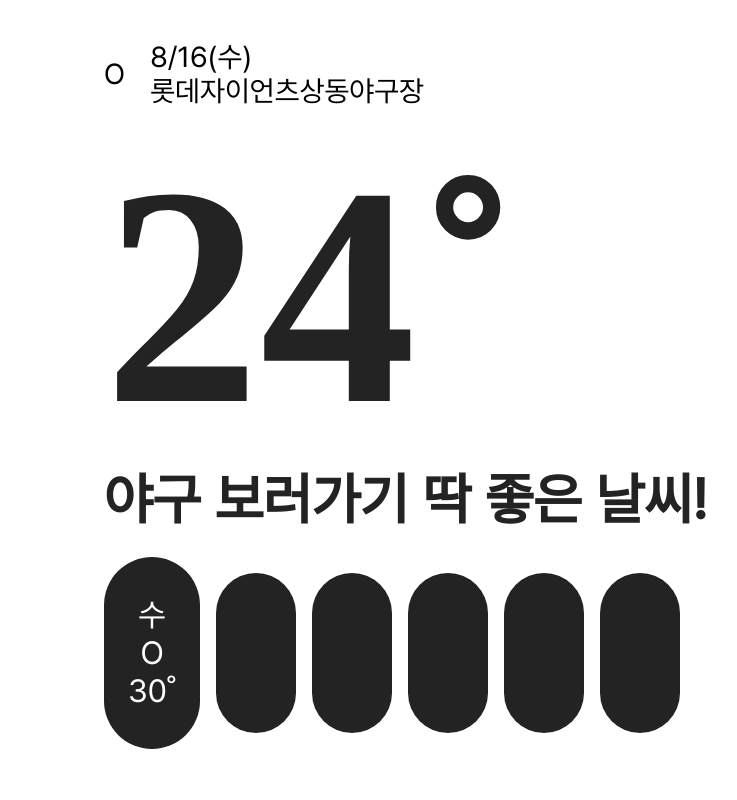
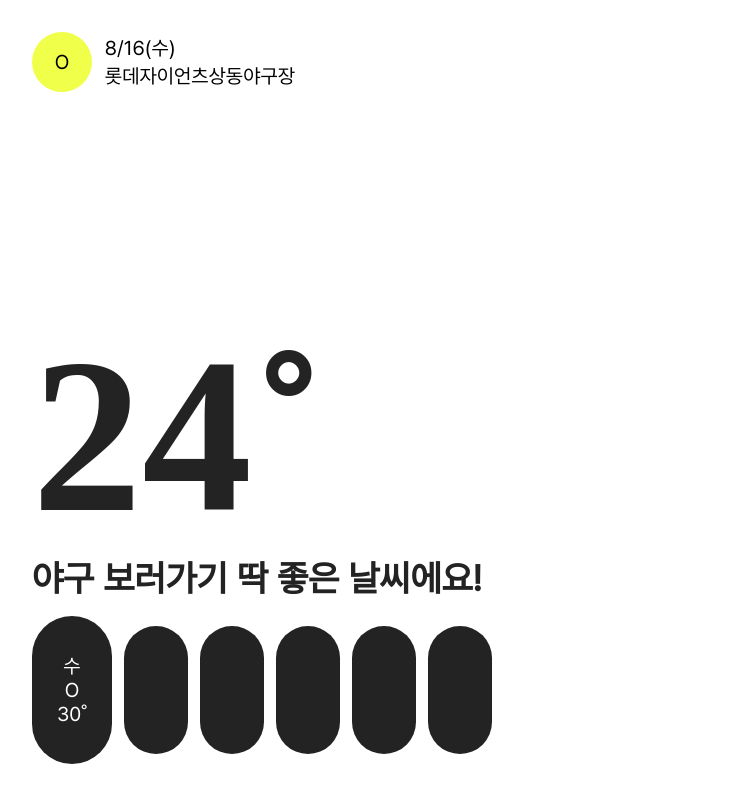
Before and after one commit to jejejekim/BaseballWeather, a plain HTML site: page index.html in a window 1280 px wide. Shown: the whole page, without its empty margins (16-753 px from the left). Drawn offline with Linux system fonts and the light colour scheme; files whose address does not match are found by name; a web font is replaced by a local one.

Commit message:
Feat : rem 기준 단위 수정(32px->16px)

```diff
--- a/index.html
+++ b/index.html
@@ -13,7 +13,8 @@
         <title>BaseBallWeather</title>
     </head>
     <body>
-        <section class="playground"></section>
+        <div class="playground">
+            <section class="background"></section>
             <section class="title">
                 <div class="icon">O</div>
                 <div class="timeLocation">
@@ -23,7 +24,7 @@
             </section>
             <section class="contents">
                 <h1 class="tempreture">24˚</h1>
-            <h2 class="summary">야구 보러가기 딱 좋은 날씨!</h2>
+                <h2 class="summary">야구 보러가기 딱 좋은 날씨에요!</h2>
                 <div class="weeklyWeather">
                     <div class="dailyWeather">
                         <p>수</p>
@@ -37,5 +38,6 @@
                     <div class="dailyWeather"></div>
                 </div>
             </section>
+        </div>
     </body>
 </html>
--- a/style/style.scss
+++ b/style/style.scss
@@ -1,11 +1,13 @@
 // font-family: 'Jockey One', sans-serif;
-$marg: 1.25rem;
+$marg: 3rem;
+$marg2: 2.25rem;
 
 @font-face {
     font-family: "Jockey One";
     src: url();
 }
 
+//프리텐다드 medium 추가
 @font-face {
     font-family: "Pretendard-Regular";
     src: url("../font/Pretendard-Regular.woff2") format("woff2");
@@ -24,7 +26,8 @@ $marg: 1.25rem;
 }
 
 html {
-    font-size: 32px;
+    //여기에서 rem 배수를 결정
+    font-size: 16px;
     font-family: "Pretendard-Regular";
     font-weight: 400;
 }
@@ -33,21 +36,45 @@ html {
     --white: #232323;
 }
 
+// .playground {
+//     background: #1f9a00;
+//     width: 100%;
+//     height: 100%;
+// }
+
 .title,
 .contents {
     position: fixed;
     width: 100%;
-    padding: 0 3.75rem;
+    margin-left: $marg;
 }
 
 .title {
-    top: $marg;
-    width: 17.5rem;
+    top: $marg2;
+    width: 16.438rem;
+    height: 3.25rem;
     display: flex;
     // flex-direction: row;
     align-items: center;
     justify-content: space-between;
-    font-size: 0.9rem;
+    font-size: 1.25rem;
+}
+
+.icon {
+    width: 3.75rem;
+    height: 3.75rem;
+    display: flex;
+    justify-content: center;
+    align-items: center;
+    background-color: #f0ff49;
+    border-radius: 100%;
+}
+
+.timeLocation {
+    height: 3.25rem;
+    display: flex;
+    flex-direction: column;
+    justify-content: space-between;
 }
 
 h1,
@@ -56,36 +83,37 @@ h2 {
 }
 
 h1 {
-    line-height: 1.2;
-    font-size: 9.75rem;
+    line-height: 1.1;
+    font-size: 13.75rem;
     font-family: "Jockey One";
     color: var(--white);
 }
 
 h2 {
-    line-height: 0.6;
-    font-size: 1.75rem;
+    line-height: 1.2;
+    font-size: 2.25rem;
     color: var(--white);
-    margin-bottom: $marg;
+    margin-bottom: 1rem;
 }
 
 .contents {
-    bottom: 1.6rem;
+    bottom: $marg2;
 }
 
 .weeklyWeather {
-    width: 18rem;
+    width: 28.75rem;
     display: flex;
     flex-direction: row;
     justify-content: space-between;
     align-items: center;
+    font-size: 1.125rem;
 
     //컴포넌트로 지정
     .dailyWeather {
         background-color: var(--white);
         color: white;
-        width: 2.5rem;
-        height: 5rem;
+        width: 4rem;
+        height: 8rem;
         border-radius: 999rem;
 
         display: flex;
@@ -94,7 +122,8 @@ h2 {
         justify-content: center;
     }
     > div:first-child {
-        width: 3rem;
-        height: 6rem;
+        width: 5rem;
+        height: 9.25rem;
+        font-size: 1.25rem;
     }
 }
```
Also changed, not shown: style/style.css, 1 other file. Lines whose indentation alone changed are shown as unchanged.
